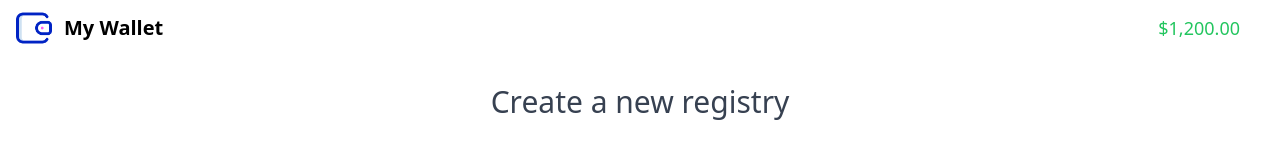
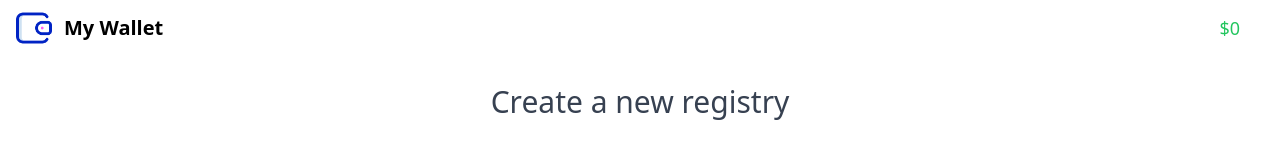
Before and after one commit to Xibalsba/my-wallet, a React (Vite) app: page / in a window 1280 px wide. Shown: the top 158 px of the page. Built offline with nearby package versions, Linux system fonts and the light colour scheme.

Commit message:
[add] Añadir un estado para el total del ahorro

```diff
--- a/src/MyWallet.jsx
+++ b/src/MyWallet.jsx
@@ -1,11 +1,16 @@
+import { useState } from "react"
 import { Navbar } from "./components/Navbar"
 import { WalletAdd } from "./components/WalletAdd"
 import { WalletTable } from "./components/WalletTable"
 
 export const MyWallet = () => {
+
+    const [ savings, setSavings ] = useState( 0 );
+
     return (
         <>
-            <Navbar />
+            <Navbar
+                savings={ savings }/>
 
             <WalletAdd />
 
--- a/src/components/Navbar.jsx
+++ b/src/components/Navbar.jsx
@@ -1,6 +1,6 @@
 import MyWalletIcon from '../assets/images/my-wallet.png';
 
-export const Navbar = () => {
+export const Navbar = ({ savings }) => {
   return (
     <nav className="bg-white border-gray-300 px-2 sm:px-4 py-2.5 dark:bg-gray-900">
       <div className="container flex flex-wrap justify-between items-center mx-auto">
@@ -10,7 +10,7 @@ export const Navbar = () => {
         </div>
 
         <div class="flex items-center">
-            <span className="mr-6 text-lg font-medium text-green-500 dark:text-white">$1,200.00</span>
+            <span className="mr-6 text-lg font-medium text-green-500 dark:text-white">{ `$${ savings }`}</span>
         </div>
       </div>
     </nav>
```
